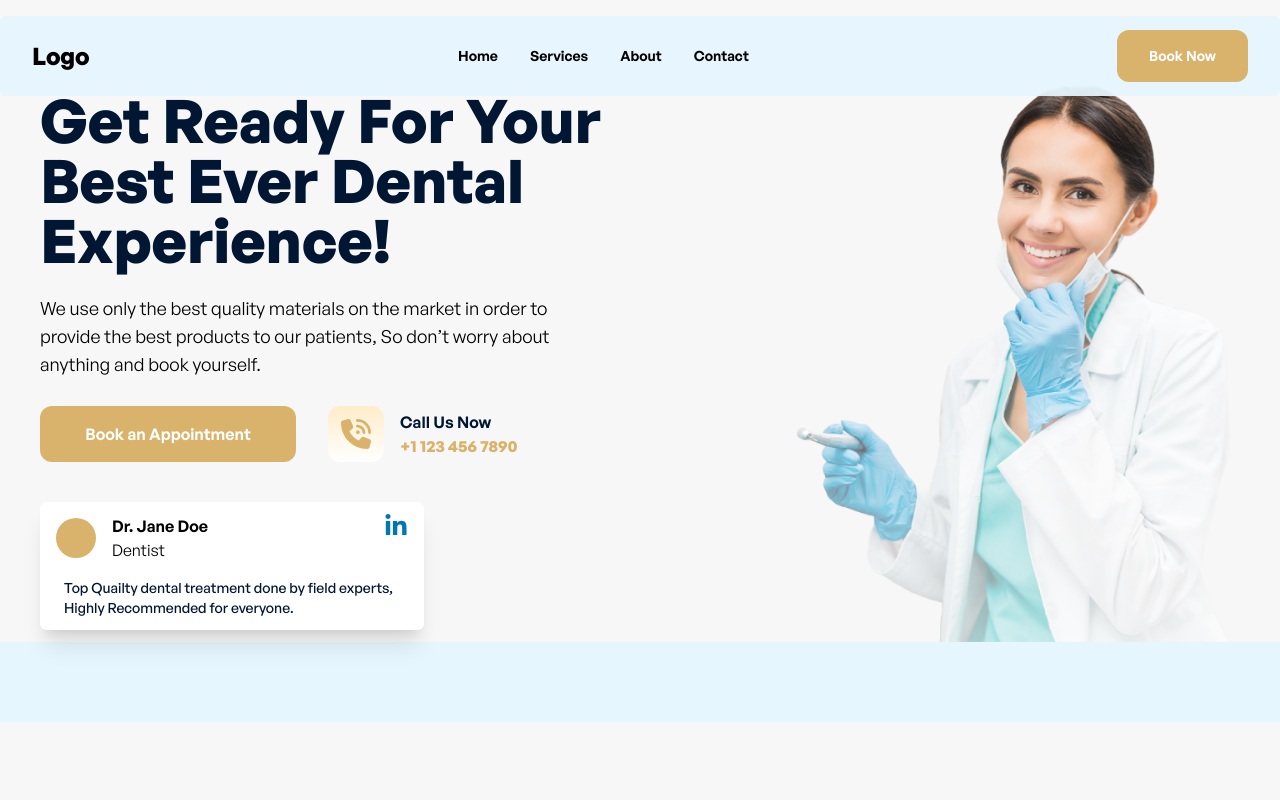
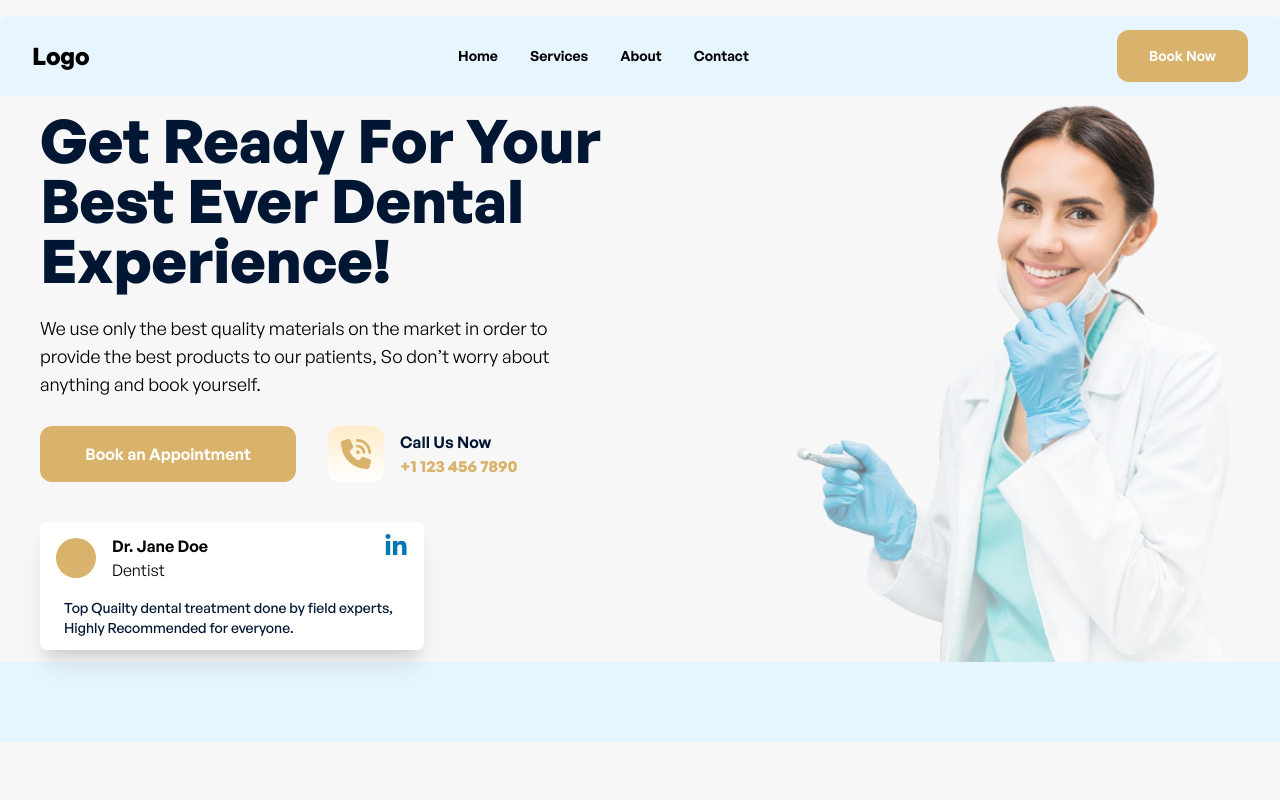
Before and after one commit to ElJosecito/vdc-web, a React (Vite) app: page / in a window 1280 px wide. Shown: the top 800 px of the page. Built offline with nearby package versions, Linux system fonts and the light colour scheme.

Commit message:
fix spacing with header in hero component

```diff
--- a/src/assets/components/pages/Hero.jsx
+++ b/src/assets/components/pages/Hero.jsx
@@ -13,7 +13,7 @@
   return (
     <section className='w-full flex justify-center items-center h-screen bg-[#f7f7f7]'>
       <div className='max-w-screen-2xl w-full '>
-        <div className='flex justify-between items-center '>
+        <div className='flex justify-between items-center pt-10'>
           <div className='w-3/5 md:pl-10'>
             <h1 className='text-6xl font-bold tracking-[120%] text-[#011632]'>Get Ready For Your Best Ever Dental Experience!</h1>
             <p className='text-lg tracking-[155%] max-w-[537px] mt-6'>We use only the best quality materials on the market in order to provide the best products to our patients, So don’t worry about anything and book yourself.</p>
@@ -47,7 +47,7 @@
               <p className='mt-4 text-[#011632] text-sm pl-2 font-medium'>Top Quailty dental treatment done by field experts, Highly Recommended for everyone.</p>
             </motion.div>
           </div>
-          <div className='w-1/2 relative'>
+          <div className='w-1/2 relative '>
             <img src={doctora} alt='hero' className='w-full h-full object-cover' />
           </div>
         </div>
```
